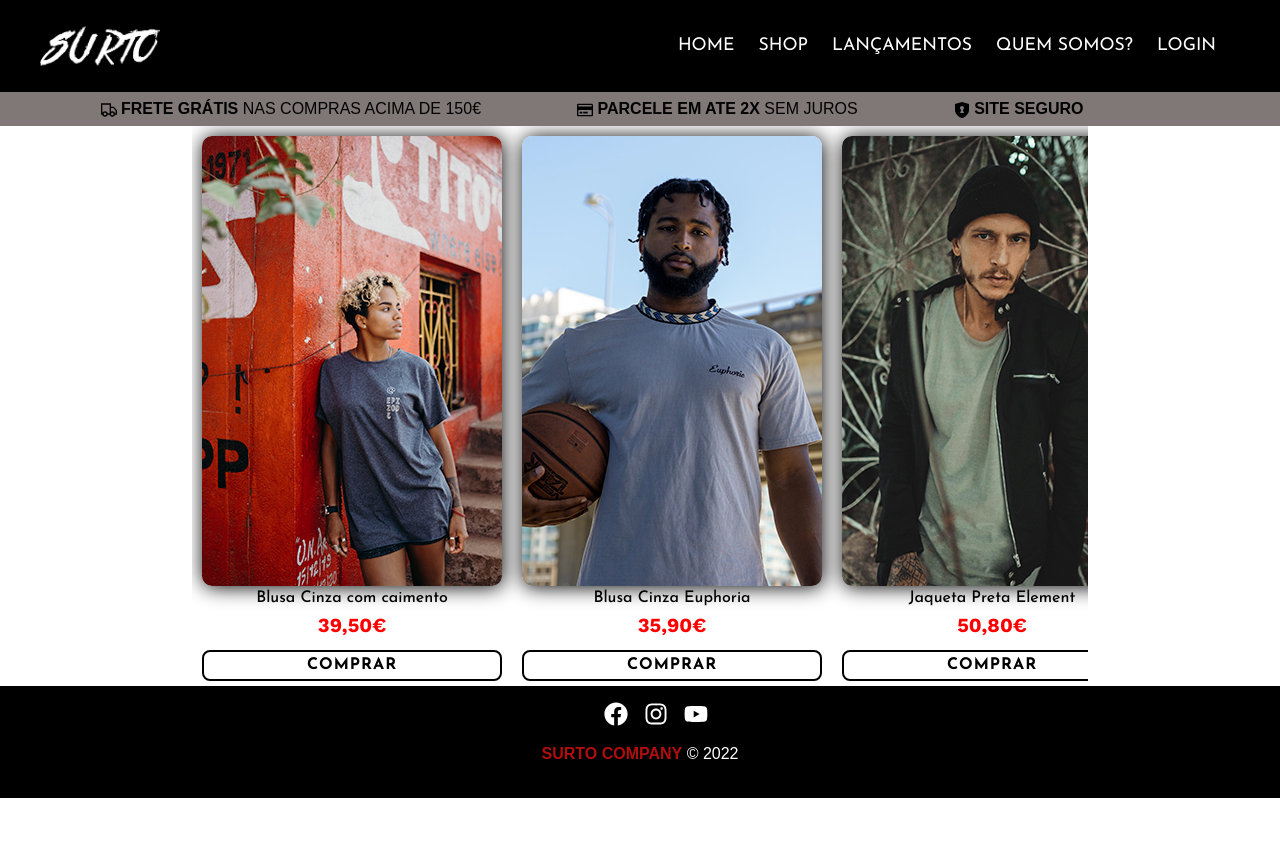
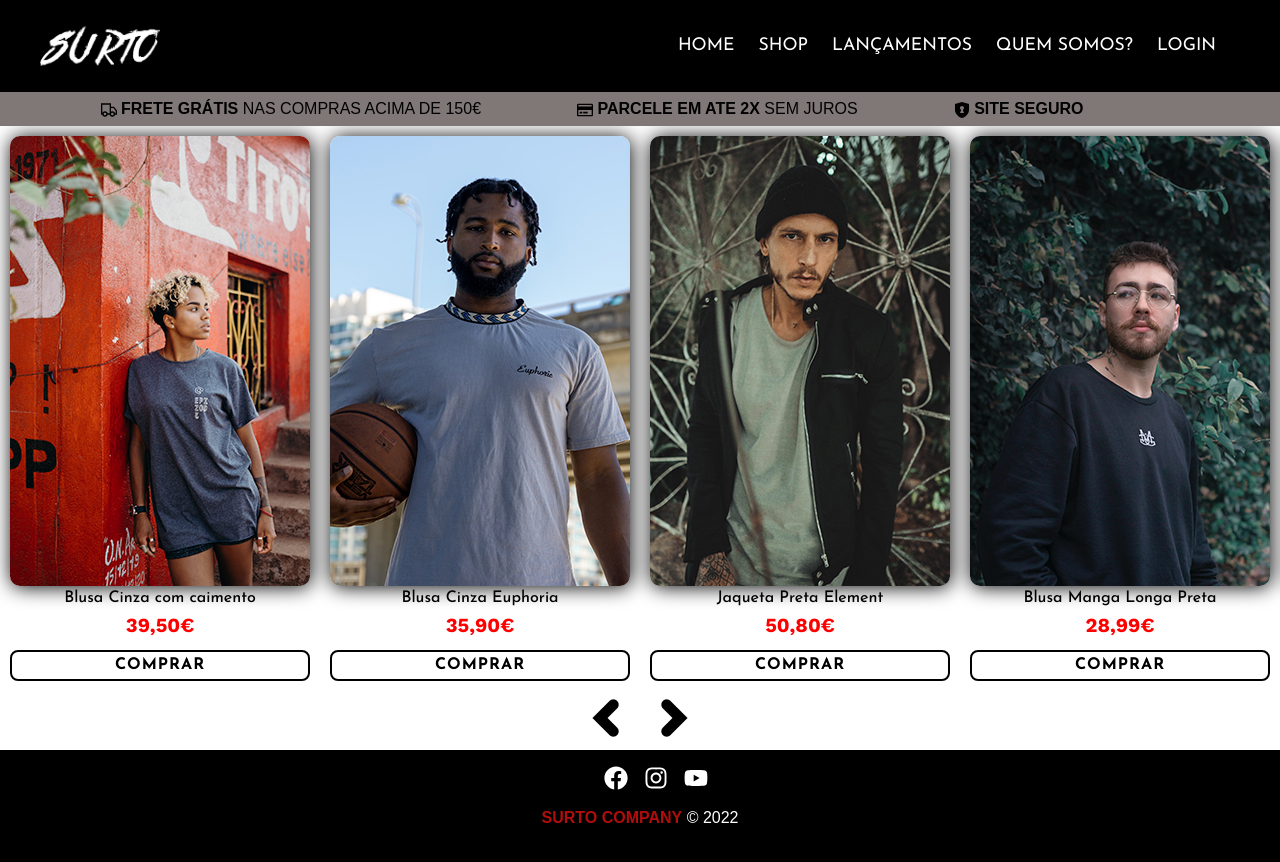
Before and after one commit to EvertonClaudino/loja, a React (Create React App) app: page /Shop in a window 1280 px wide. Before the commit the page ends 800 px from the top, so only its background shows below. Built offline with nearby package versions, Linux system fonts and the light colour scheme.

Commit message:
Adicionando o Carousel
carousel na page shop

```diff
--- a/src/Components/pages/Home.js
+++ b/src/Components/pages/Home.js
@@ -13,11 +13,7 @@ export default function Home() {
         <div className={styles.home_container}>
             <Carousel>
                 <Carousel.Item>
-                    <img
-                        className="d-block"
-                        src={Fundo1}
-                        alt="First slide"
-                    />
+                    <img className="d-block" src={Fundo1} alt="First slide"/>
                     <Carousel.Caption>
                     <Link to ='/Shop'><button className={styles.home_container_btn}>SHOP</button></Link>
                     </Carousel.Caption>
--- a/src/Components/pages/Lancamentos.module.css
+++ b/src/Components/pages/Lancamentos.module.css
@@ -8,6 +8,8 @@
 .lancamento_container {
     display: flex;
     background-color: rgba(160, 152, 152, 0.603);
+    justify-content: center;
+    align-items: center;
 }
 
 .lacamento_container h1 {
--- a/src/Components/pages/Lançamentos.js
+++ b/src/Components/pages/Lançamentos.js
@@ -11,38 +11,72 @@ import calca4 from '../../img/calca/calca4.png';
 import stylesC from './Lancamentos.module.css';
 
 import ButtonComprar from '../buttonC/ButtonComprar'
+import { useRef } from 'react';
+import Arrow from '../../img/arrow/arrow.png';
 function Lancamentos() {
+    const carousel = useRef(null)
+
+    const handleLeftClick = (e) => {
+        e.preventDefault();
+        console.log(carousel.current.offsetWidth)
+        carousel.current.scrollLeft -= carousel.current.offsetWidth
+    }
+
+    const handleRightClick = (e) => {
+        e.preventDefault();
+        console.log(carousel.current.offsetWidth)
+        carousel.current.scrollLeft += carousel.current.offsetWidth
+    }
     return (
+
 
         <div className={stylesC.lacamento_container}>
             <h1>Lançamentos</h1>
+
+            <div className={stylesC.Carousel} ref={carousel}>
             <div className={stylesC.lacamento_lacamento}>
-
-
                 <div className={stylesC.lacamentos}>
-                    <img src={tshirt1} alt="Primeiro item" />
+                    <img src={tshirt1} alt="Primeiro Item" />
                     <span className={stylesC.infoName}>Blusa Cinza com caimento</span>
                     <span className={stylesC.infoPreco}>39,50&euro;</span>
                     <ButtonComprar name="Blusa Cinza com caimento" price={39.50} />
                 </div>
                 <div className={stylesC.lacamentos}>
-                    <img src={tshirt2} alt="Segundo item" />
+                    <img src={tshirt2} alt="Segundo Item" />
                     <span className={stylesC.infoName}>Blusa Cinza Euphoria</span>
                     <span className={stylesC.infoPreco}>35,90&euro;</span>
                     <ButtonComprar name="Blusa Cinza Euphoria" price={35.90} />
                 </div>
 
                 <div className={stylesC.lacamentos}>
-                    <img src={tshirt3} alt="Terceiro item" />
+                    <img src={tshirt3} alt="Terceiro Item" />
                     <span className={stylesC.infoName}>Jaqueta Preta Element</span>
                     <span className={stylesC.infoPreco}>50,80&euro;</span>
                     <ButtonComprar name="Jaqueta Preta Element" price={50.80} />
                 </div>
                 <div className={stylesC.lacamentos}>
-                    <img src={tshirt4} alt="Quarto item" />
+                    <img src={tshirt4} alt="Quarto Item" />
                     <span className={stylesC.infoName}>Blusa Manga Longa Preta</span>
                     <span className={stylesC.infoPreco}>28,99&euro;</span>
-                    <ButtonComprar name="Blusa Manga Longa Preta" price={35.90} />
+                    <ButtonComprar name="Blusa Manga Longa Preta" price={28.99} />
+                </div>
+                <div className={stylesC.lacamentos}>
+                    <img src={tshirt5} alt="Quinto Item" />
+                    <span className={stylesC.infoName}>Blusa Branca</span>
+                    <span className={stylesC.infoPreco}>13,99&euro;</span>
+                    <ButtonComprar name="Blusa Manga Longa Preta" price={13.99} />
+                </div>
+                <div className={stylesC.lacamentos}>
+                    <img src={tshirt6} alt="Sexto Item" />
+                    <span className={stylesC.infoName}>Blusa Preta</span>
+                    <span className={stylesC.infoPreco}>13,29&euro;</span>
+                    <ButtonComprar name="Blusa Manga Longa Preta" price={13.29} />
+                </div>
+
+            </div>
+            <div className={stylesC.buttons_scroll}>
+                <button onClick={handleLeftClick}><img src={Arrow} alt='Seta' /></button>
+                <button onClick={handleRightClick}><img src={Arrow} alt='Seta' /></button>
             </div>
             </div>
 
@@ -113,7 +147,7 @@ function Lancamentos() {
                 </div>
 
             </div>
-    )
+            );
 
 }
 
--- a/src/Components/pages/Shop.js
+++ b/src/Components/pages/Shop.js
@@ -7,12 +7,32 @@ import tshirt5 from '../../img/t-shirt/t-shirt5.png';
 
 import ButtonComprar from '../buttonC/ButtonComprar'
 
+import Arrow from '../../img/arrow/arrow.png';
+import { useRef } from 'react';
+
+
+
+
 
 function Shop() {
 
+    const carousel = useRef(null)
+
+    const handleLeftClick = (e) =>{
+        e.preventDefault();
+        console.log(carousel.current.offsetWidth)
+        carousel.current.scrollLeft -= carousel.current.offsetWidth
+    }
+
+    const handleRightClick = (e) =>{
+        e.preventDefault();
+        console.log(carousel.current.offsetWidth)
+        carousel.current.scrollLeft += carousel.current.offsetWidth
+    }
+
     return (
         <div className={stylesC.containerCarousel}>
-            <div className={stylesC.carousel}>
+            <div className={stylesC.Carousel} ref={carousel}>
                 <div className={stylesC.item_Carousel}>
                     <div className={stylesC.image}>
                         <img src={tshirt1} alt='T-Shirt 1' />
@@ -63,7 +83,13 @@ function Shop() {
                     </div>
                 </div>
             </div>
+            <div className={stylesC.buttons_scroll}>
+            <button onClick={handleLeftClick}><img src={Arrow} alt='Seta'/></button>
+            <button onClick={handleRightClick}><img src={Arrow} alt='Seta'/></button>
+            </div>
+
         </div>
+
     )
 
 }
--- a/src/Components/pages/Shop.module.css
+++ b/src/Components/pages/Shop.module.css
@@ -8,15 +8,20 @@
     background-color: rgba(255, 255, 255, 0.829);
     color: blue;
     display: flex;
+    flex-direction: column;
     justify-content: center;
     justify-items: center;
 }
 
-.carousel{
-    width: 70%;
+.Carousel{
+    width: 100%;
     display: flex;
     overflow-x: auto;
     scroll-behavior: smooth;
+}
+
+.containerCarousel .Carousel::-webkit-scrollbar{
+    display: none;
 }
 
 .item_Carousel {
@@ -24,6 +29,7 @@
     margin: 10px;
     height: 50%;
 }
+
 
 .image{
     display: flex;
@@ -63,11 +69,22 @@
     cursor: pointer;
     transition: 0.6s;
 }
+.buttons_scroll {
+    width: 100%;
+    text-align: center;
+}
 
-.button_left{
-    display: flex;
+.buttons_scroll button{
+    background-color: transparent;
+    border: none;
+    cursor: pointer;
 
 }
+.buttons_scroll button:first-child img{
+    transform: rotate(180deg);
+
+}
+
 .info_btn {
     font-family: "Josefin Sans";
     border-radius: 0.5em;
```
Also changed, not shown: src/img/arrow/arrow.png (added). Lines whose indentation alone changed are shown as unchanged.
